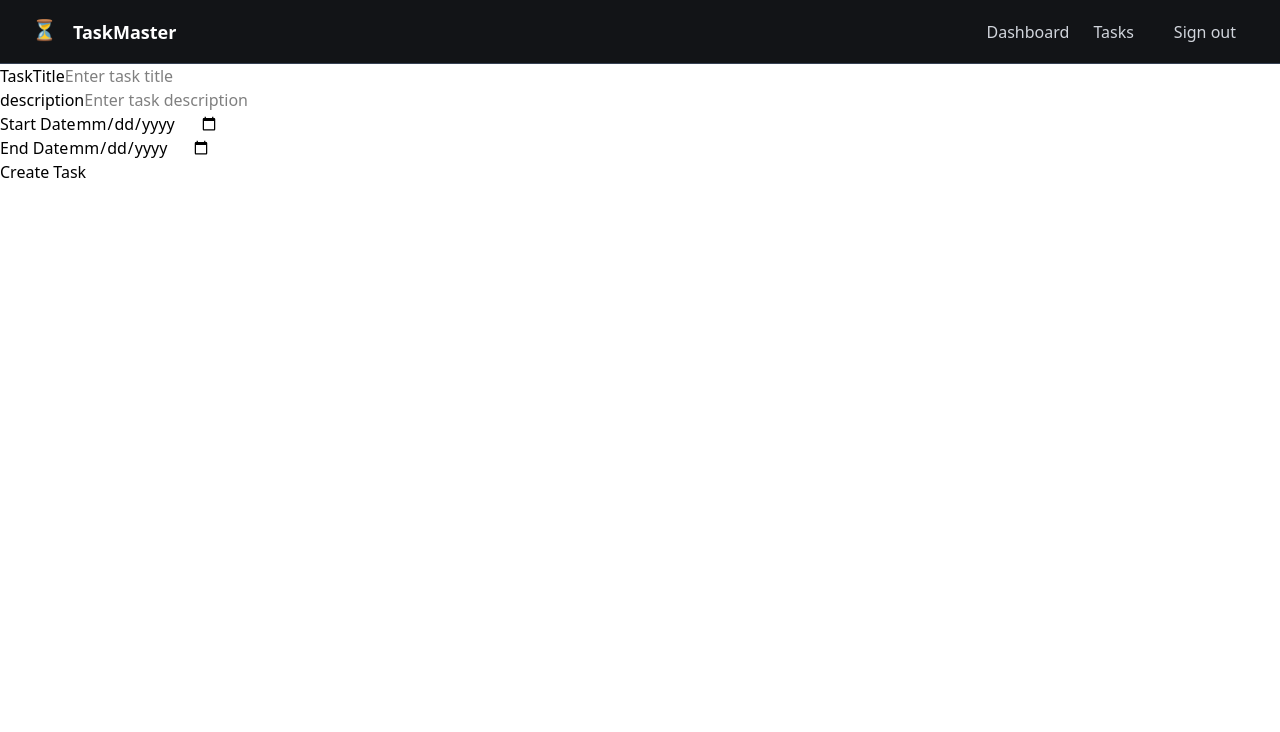
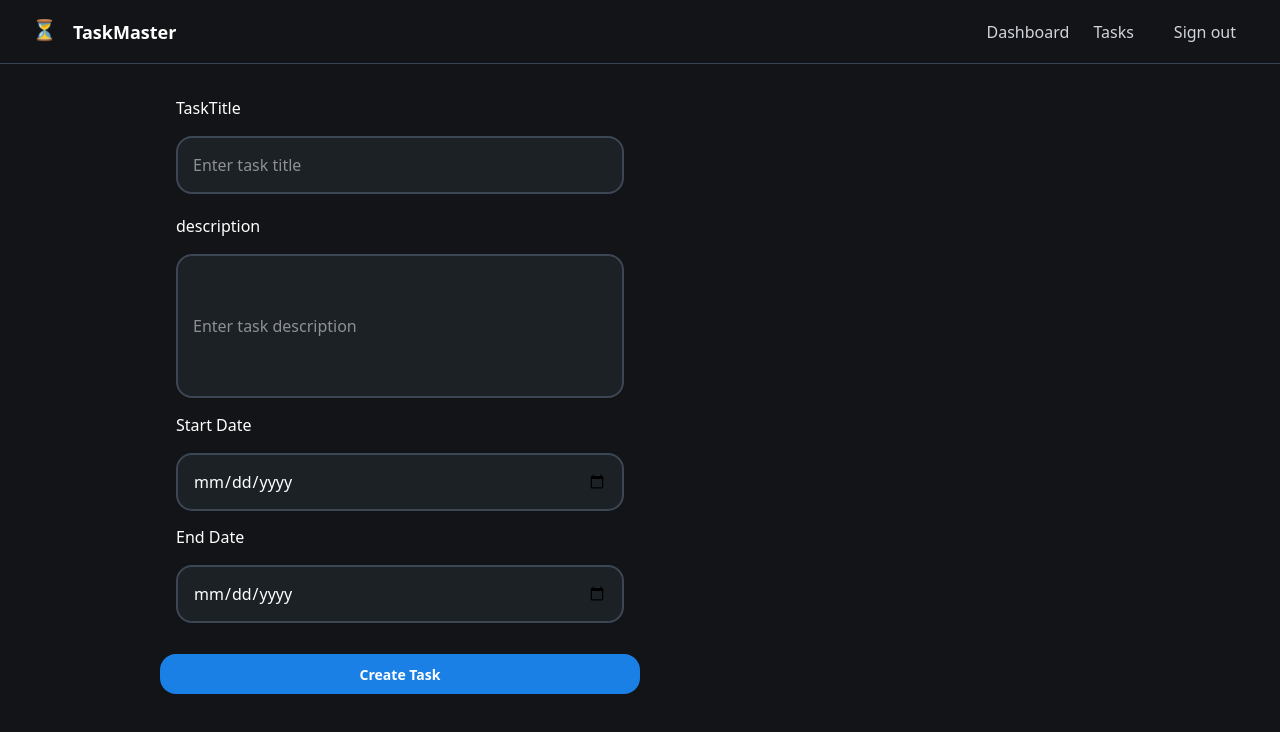
Before and after one commit to AhmedNAgy25/Task-Master, a React (Vite) app: page /createtask in a window 1280 px wide. Shown: the top 732 px of the page. Built offline with nearby package versions, Linux system fonts and the light colour scheme.

Commit message:
dashboard Createtasks styling

```diff
--- a/src/components/Navbar.jsx
+++ b/src/components/Navbar.jsx
@@ -4,7 +4,7 @@ export default function Navbar({ isAuthenticated, signOut }) {
   const { pathname } = useLocation();
 
   return (
-    <nav className="w-full h-16 border-b border-gray-700 px-4 sm:px-8 py-3 bg-[#121417] flex justify-between items-center">
+    <nav className=" sm:w-full w-[1280px] h-16 border-b border-gray-700 px-4 sm:px-8 py-3 bg-[#121417] flex justify-between items-center">
       <div className="flex items-center gap-4">
         <div className="text-white text-xl pb-[4px]">⏳</div>
         <div className="font-bold text-lg text-white">TaskMaster</div>
--- a/src/pages/Createtasks.jsx
+++ b/src/pages/Createtasks.jsx
@@ -27,53 +27,53 @@ function Createtasks() {
   };
   return (
     <>
-      <form className="createtask-form" onSubmit={handleSubmit}>
-        <div className="input-scop">
-          <label className="createtask-label">TaskTitle</label>
+      <form className="createtask-form createtask-form bg-[#121417] text-[#ffffff] sm:w-full w-[1280px] min-h-screen px-40 py-5" onSubmit={handleSubmit}>
+        <div className="input-scop w-[480px] max-w-[480px] py-[12px] px-[16px] gap-y-[16px] flex justify-center items-center flex-col">
+          <label className="createtask-label createtask-label w-[448px] h-[24px] font-medium text-[16px] leading-[24px] tracking-normal text-[#ffffff]">TaskTitle</label>
           <input
             name="title"
-            className="createtask-input"
+            className="createtask-input w-[448px] h-[58px] p-[15px] rounded-2xl border-2 border-[#3D4754] bg-[#1C2126]"
             type="text"
             placeholder="Enter task title"
             value={task.title}
             onChange={handleChange}
           />
         </div>
-        <div className="input-scope">
-          <label className="createtask-label">description</label>
+        <div className="input-scope w-[480px] h-[200px] max-w-[480px] py-[12px] px-[16px] gap-y-[16px] flex justify-center items-center flex-col ">
+          <label className="createtask-label w-[448px] h-[24px] font-medium text-[16px] leading-[24px] tracking-normal text-[#ffffff]">description</label>
           <input
             name="description"
-            className="createtask-input"
+            className="createtask-input w-[448px] h-[144px] min-h-[144px] p-[15px] rounded-2xl border-2 border-[#3D4754] bg-[#1C2126]"
             type="text"
             placeholder="Enter task description"
             value={task.description}
             onChange={handleChange}
           />
         </div>
-        <div className="input-scope">
-          <label className="createtask-label">Start Date</label>
+        <div className="input-scope w-[480px] h-[112px] max-w-[480px] py-[12px] px-[16px] gap-y-[16px] flex justify-center items-center flex-col">
+          <label className="createtask-label w-[448px] h-[24px] font-medium text-[16px] leading-[24px] tracking-normal text-[#ffffff]">Start Date</label>
           <input
             name="startDate"
-            className="createtask-input"
+            className="createtask-input w-[448px] h-[58px] p-[15px] rounded-2xl border-2 border-[#3D4754] bg-[#1C2126]"
             type="date"
             placeholder="Enter task Start Date"
             value={task.startDate}
             onChange={handleChange}
           />
         </div>
-        <div className="input-scope">
-          <label className="createtask-label">End Date</label>
+        <div className="input-scope w-[480px] h-[112px] max-w-[480px] py-[12px] px-[16px] gap-y-[16px] flex justify-center items-center flex-col">
+          <label className="createtask-label w-[448px] h-[24px] font-medium text-[16px] leading-[24px] tracking-normal text-[#ffffff]">End Date</label>
           <input
             name="endDate"
-            className="createtask-input"
+            className="createtask-input w-[448px] h-[58px] p-[15px] rounded-2xl border-2 border-[#3D4754] bg-[#1C2126]"
             type="date"
             placeholder="Enter task date"
             value={task.endDate}
             onChange={handleChange}
           />
         </div>
-        {error && <div className="createtask-error">{error}</div>}
-        <button className="createtask-btn" type="submit">
+        {error && <div className="createtask-error w-[960px] h-[64px] max-w-[480px] py-[12px] px-[16px] gap-y-[16px] flex justify-center items-center ">{error}</div>}
+        <button className="createtask-btn w-[114px] h-[40px] sm:w-full min-w-[84px] max-w-[480px] mt-6  bg-[#1A80E5] rounded-2xl font-bold text-[14px] leading-[21px] tracking-normal text-[#ffffff]" type="submit">
           Create Task
         </button>
       </form>
--- a/src/pages/Dashboard.jsx
+++ b/src/pages/Dashboard.jsx
@@ -8,25 +8,27 @@ function Dashboard() {
   ];
   return (
     <>
-      <div className="dashboard-title-container">
-        <div className="dashboard">
-          <h1>Dashboard</h1>
+    <div className="sm:w-full  w-[960] min-h-screen bg-[#121417] text-white px-40 py-6 ">
+      <div className="dashboard-title-container sm:w-full max-w-[960px]  ">
+        <div className="dashboard ">
+          <h1 className="text-[32px] font-bold">Dashboard</h1>
         </div>
-        <div className="descripe">
-          <p>Overview of your tasks and progress</p>
+        <div className="descripe mb-6">
+          <p className="text-[#9EABB8] text-sm">Overview of your tasks and progress</p>
         </div>
       </div>
-      <div className="cards-container">
+      <div className="cards-container grid grid-cols-1 sm:grid-cols-2 lg:grid-cols-4 gap-4 mb-8">
         {stats.map((stat, index) => {
           return (
-            <div className="card" key={index}>
-              <div className="card-name">{stat.label}</div>
-              <div className="card-number">{stat.value}</div>
+            <div className="card bg-[#293038] rounded-xl h-[100px] flex flex-col justify-center items-center" key={index}>
+              <div className="card-name text-base font-medium">{stat.label}</div>
+              <div className="card-number text-2xl font-bold">{stat.value}</div>
             </div>
           );
         })}
       </div>
-      <h2>Task Overview</h2>
+      <h2 className="text-[22px] font-bold">Task Overview</h2>
+    </div>
     </>
   );
 }
```
